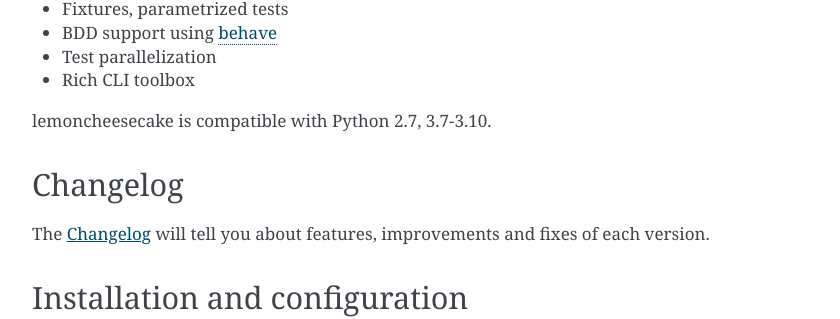
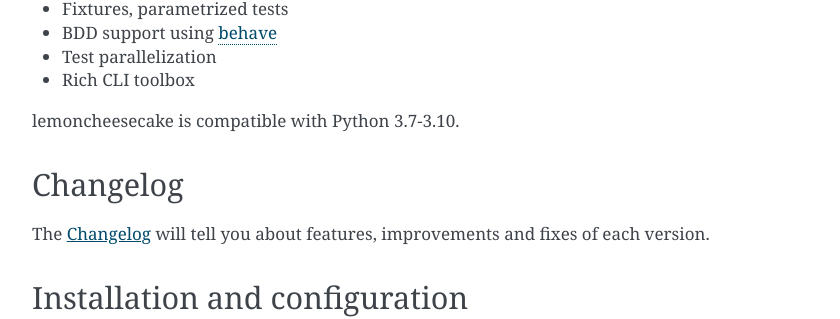
Before and after one commit to lemoncheesecake/lemoncheesecake, a Sphinx documentation site: the page built from doc/index.rst, in a window 1280 px wide and 900 px high, scrolled down 2352 px. Shown: the part 151-470 px from the top of the window, without its empty margins (363-1203 px from the left). Built offline with Sphinx 7.4.7, drawn with Linux system fonts in a browser that asks for light colours.

Commit message:
doc: remove Python 2.7 from compatibility list

```diff
--- a/README.rst
+++ b/README.rst
@@ -89,7 +89,7 @@
 
 - Rich CLI toolbox
 
-lemoncheesecake is compatible with Python 2.7, 3.7-3.10.
+lemoncheesecake is compatible with Python 3.7-3.10.
 
 
 Installation
--- a/doc/index.rst
+++ b/doc/index.rst
@@ -88,7 +88,7 @@
 
 - Rich CLI toolbox
 
-lemoncheesecake is compatible with Python 2.7, 3.7-3.10.
+lemoncheesecake is compatible with Python 3.7-3.10.
 
 Changelog
 ---------
```
